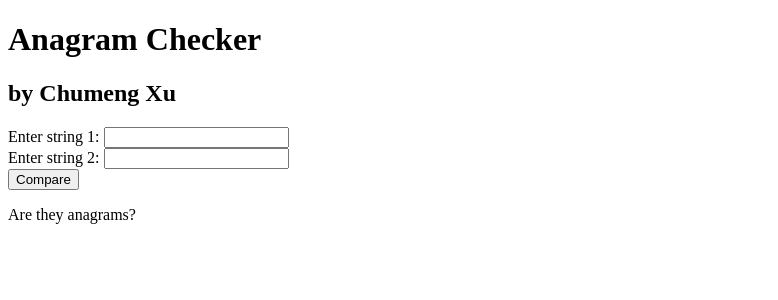
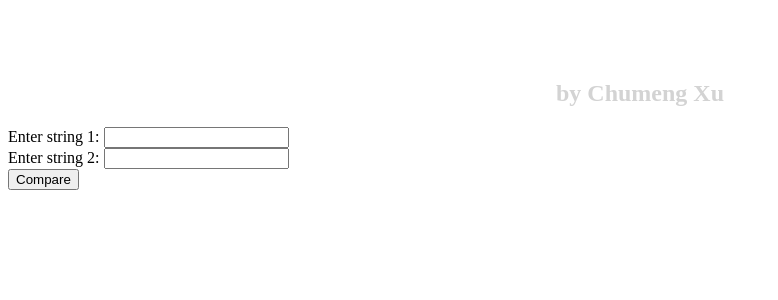
Before and after one commit to AltmerX/anagram-checker, a Flask app: page / in a window 1280 px wide. Shown: the top 300 px of the page, without its empty margins (0-778 px from the left). Run offline with Flask 2, Linux system fonts and the light colour scheme.

Commit message:
Fixed error.

```diff
--- a/templates/index.html
+++ b/templates/index.html
@@ -2,6 +2,7 @@
 <html>
 <head>
     <title>Anagram Checker</title>
+    <link rel=StyleSheet href="style.css" type="text/css">
 </head>
 <body>
  <h1>Anagram Checker</h1>
--- /dev/null
+++ b/templates/style.css
@@ -0,0 +1,16 @@
+h1,p{
+text-align: center;
+font: verdana;
+color: white;
+}
+
+h2{
+text-align: center;
+font: verdana;
+color: lightgrey;
+}
+
+#output {
+text-align: center;
+color: red;
+}
```
